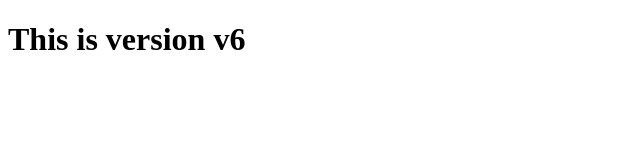
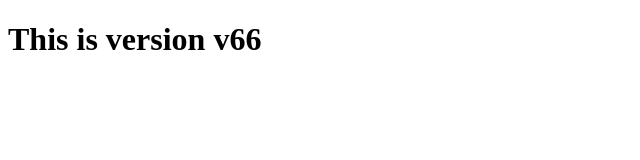
Before and after one commit to Sandhya225eng/MyRepo1, a plain HTML site: page index.html in a window 1280 px wide. Shown: the full height of the page, 0-640 px from the left. Drawn offline with Linux system fonts and the light colour scheme.

Commit message:
Version 66

```diff
--- a/index.html
+++ b/index.html
@@ -6,6 +6,6 @@
     <title>Document</title>
 </head>
 <body>
-   <h1>This is version v6</h1>
+   <h1>This is version v66</h1>
 </body>
 </html>
```
